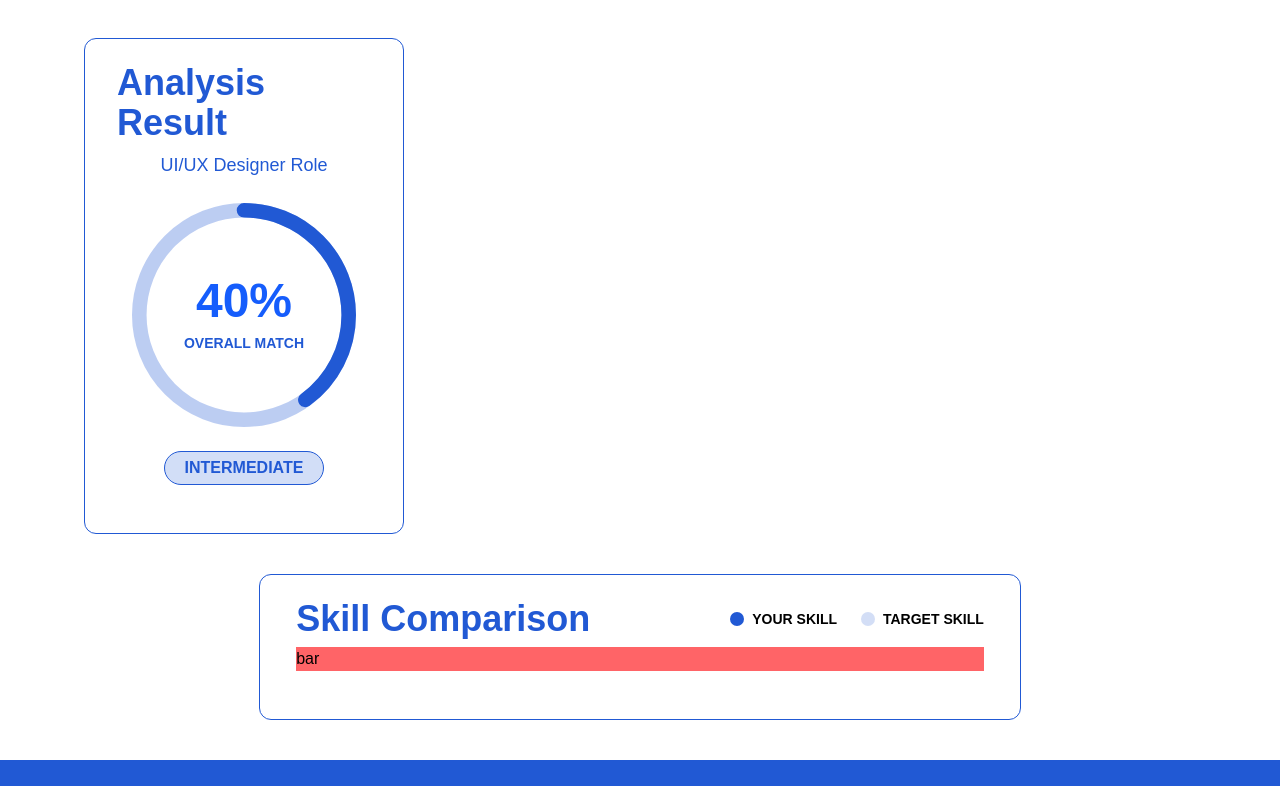
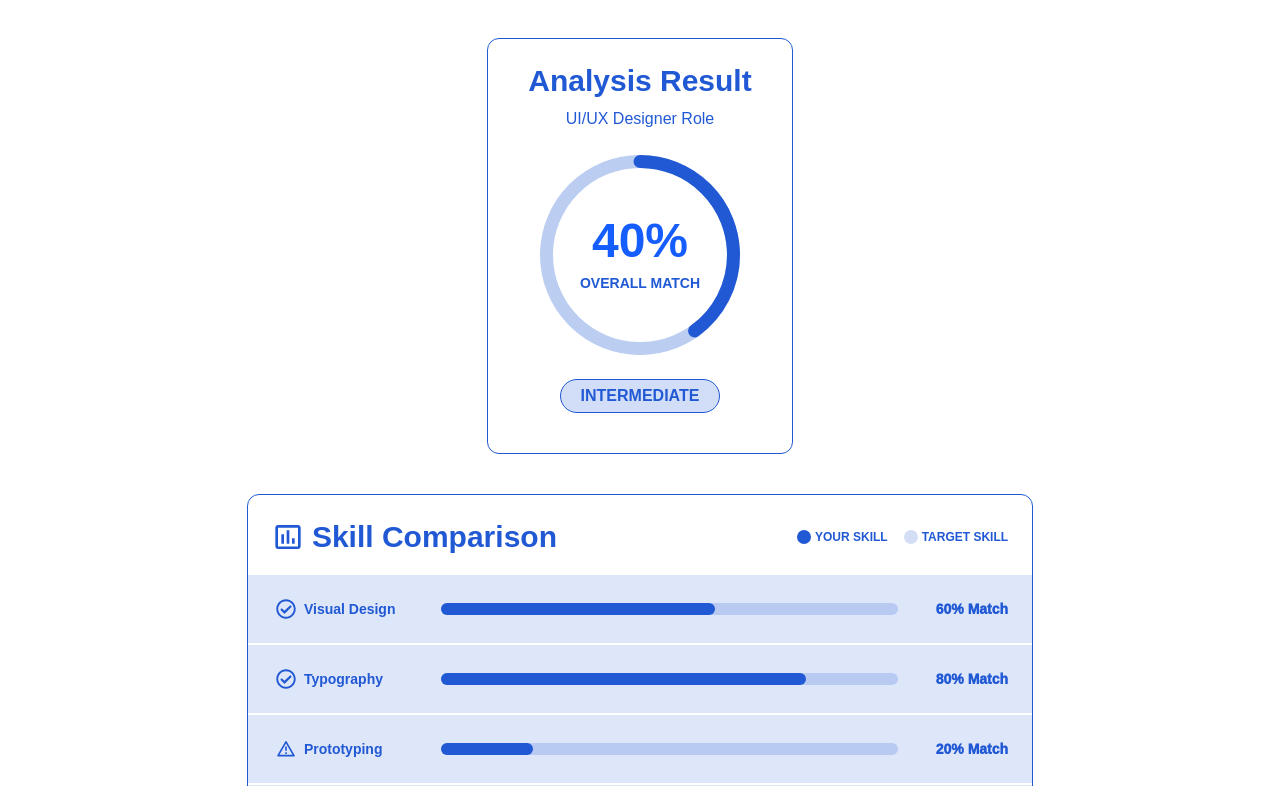
Before and after one commit to Ampasan/Frontend_CareerBytes, a React (Vite) app: page /assesment in a window 1280 px wide. Shown: the part 514-1300 px from the top of the page. Built offline with nearby package versions, Linux system fonts and the light colour scheme; sample sign-in values are in the browser's storage.

Commit message:
Feat: Skill Bar and edit Analysis Skill Section

```diff
--- a/src/components/ui/AnalysisResult.jsx
+++ b/src/components/ui/AnalysisResult.jsx
@@ -3,9 +3,9 @@ import CircleProgress from "./CircleProgress";
 function AnalysisResult ({percentage, role, level}) {
     return(
         <>
-        <div className="w-full lg:w-xs mx-auto lg:mx-0 flex flex-col justify-center items-center px-20 lg:px-8 py-6 pb-12 gap-2 rounded-xl border border-[var(--color-primary)]">
-            <h1 className="text-2xl lg:text-4xl font-bold text-[var(--color-primary)]">Analysis Result</h1>
-            <p className="max-w-[600px] text-sm lg:text-lg text-[var(--color-primary)]">{role} Role</p>
+        <div className="mx-auto w-full lg:w-auto flex flex-col justify-center items-center px-20 lg:px-10 py-6 pb-10 lg:gap-2 rounded-xl border border-[var(--color-primary)]">
+            <h1 className="text-2xl lg:text-3xl font-bold text-[var(--color-primary)]">Analysis Result</h1>
+            <p className="max-w-[600px] text-sm lg:text-base text-[var(--color-primary)]">{role} Role</p>
             <CircleProgress percentage={percentage}/>
 
             <div className="bg-[var(--color-primary)]/20 text-sm lg:text-base p-1 px-5 font-semibold text-[var(--color-primary)] border rounded-full">
--- a/src/components/ui/CircleProgress.jsx
+++ b/src/components/ui/CircleProgress.jsx
@@ -15,7 +15,7 @@ function CircleProgress({ percentage = 0}) {
     <div className="relative flex items-center justify-center my-4">
         <svg
         viewBox="0 0 200 200"
-        className="w-40 h-40 lg:w-56 lg:h-56 -rotate-90"
+        className="w-40 h-40 lg:w-50 lg:h-50 -rotate-90"
         >
             {/* Background circle */}
             <circle
--- /dev/null
+++ b/src/components/ui/SkillBar.jsx
@@ -0,0 +1,29 @@
+import { FaRegCheckCircle } from "react-icons/fa";
+import { RiAlertLine } from "react-icons/ri";
+
+function SkillBar ({ percentage, text, type = "Match" }) {
+    const icon = percentage > 50 ? <FaRegCheckCircle size={20}/> : <RiAlertLine size={20} />
+
+    return (
+        <div className="text-(--color-primary) bg-(--color-primary)/15 w-full px-6 grid grid-cols-2 lg:grid-cols-[20%_62%_12%] text-xs lg:text-sm font-semibold justify-between">
+            <div className="order-1 lg:order-0 lg:pl-1 w-full flex justify-start items-center gap-2 py-6">
+                {icon}
+                <p>{text}</p>
+            </div>
+
+            <div className="order-3 col-span-2 lg:col-span-1 lg:order-0 w-full flex items-center pb-5 lg:pb-0">
+                <div className="flex-1 bg-(--color-primary)/20 h-3 rounded-full ">
+                    <div className="bg-(--color-primary) h-full rounded-full"
+                     style={{ width: `${percentage}%` }}>
+                     </div>
+                </div>
+            </div>
+
+            <div className="order-2 lg:order-0 w-full flex items-center justify-end font-[1000]">
+                {percentage}% {type}
+            </div>
+        </div>
+    )
+}
+
+export default SkillBar;
--- a/src/components/ui/SkillComparison.jsx
+++ b/src/components/ui/SkillComparison.jsx
@@ -1,27 +1,42 @@
-import { Dot } from "lucide-react";
+import Bar from "./Bar";
+import { MdInsertChartOutlined } from "react-icons/md";
+import SkillBar from "./SkillBar";
 
 
-function SkillComparison () {
+function SkillComparison ({ data }) {
     return(
         <>
-        <div className="mx-auto flex flex-col items-center lg:items-start px-9 py-6 pb-12 gap-2 rounded-xl border border-[var(--color-primary)]">
-            <div className="flex flex-wrap justify-center gap-2 lg:gap-35">
-                <h1 className="text-2xl lg:text-4xl font-bold text-[var(--color-primary)]">Skill Comparison</h1>
-                <div className="flex items-center gap-6 text-xs lg:text-sm font-semibold">
-                    <div className="flex gap-2 items-center">
-                        <div className="bg-[var(--color-primary)] h-2 w-2 lg:h-3.5 lg:w-3.5 rounded-full"></div>
+        <div className="mx-auto w-full lg:w-auto flex flex-col items-center lg:items-start py-6 gap-5 rounded-xl border border-[var(--color-primary)]">
+
+            <div className="flex flex-wrap justify-center lg:justify-between gap-3 lg:gap-60 lg:px-6">
+                <div className="flex lg:justify-center items-center gap-2">
+                    <MdInsertChartOutlined size={32} color="var(--color-primary)"/>
+                    <h1 className="text-2xl lg:text-3xl font-bold text-[var(--color-primary)]">Skill Comparison</h1>
+                </div>
+                <div className="flex items-center gap-4 text-(--color-primary) text-xs font-semibold">
+                    <div className="flex gap-1 items-center">
+                        <div className="bg-(--color-primary) h-2 w-2 lg:h-3.5 lg:w-3.5 rounded-full"></div>
                         <p>YOUR SKILL</p>
                     </div>
-                    <div className="flex gap-2 items-center">
+                    <div className="flex gap-1 items-center">
                         <div className="bg-[var(--color-primary)]/20 h-2 w-2 lg:h-3.5 lg:w-3.5 rounded-full"></div>
                         <p>TARGET SKILL</p>
                     </div>
-
                 </div>
             </div>
-            <div className="bg-red-400 w-full">
-                bar
+
+            <div className="w-full flex flex-col gap-1 lg:gap-0.5">
+                {data.map((item, index) => (
+                    <SkillBar
+                    key={index}
+                    percentage={item.percentage}
+                    text={item.text}
+                    type={item.type}
+                    />
+                ))}
+
             </div>
+
 
         </div>
         </>
--- a/src/features/skillAssesment/AnalysisSkill.jsx
+++ b/src/features/skillAssesment/AnalysisSkill.jsx
@@ -1,15 +1,22 @@
 import AnalysisResult from "../../components/ui/AnalysisResult"
 import SkillComparison from "../../components/ui/SkillComparison"
 
+const SkillData = [
+    {percentage: 60, type: "Match", text: "Visual Design"},
+    {percentage: 80, type: "Match", text: "Typography"},
+    {percentage: 20, type: "Match", text: "Prototyping"},
+    {percentage: 10, type: "Match", text: "Typography"}
+]
+
 function AnalysisSkill () {
     return (
-        <div className="my-10 mt-10 max-w-6xl px-5 mx-auto flex flex-wrap gap-10 justify-between">
+        <div className="my-10 mb-20 mt-10 max-w-6xl px-5 mx-auto flex flex-wrap gap-10 justify-between">
             <AnalysisResult
             role="UI/UX Designer"
             percentage={40}
             level="INTERMEDIATE"
             />
-            <SkillComparison />
+            <SkillComparison data={SkillData} />
         </div>
     )
 }
```
